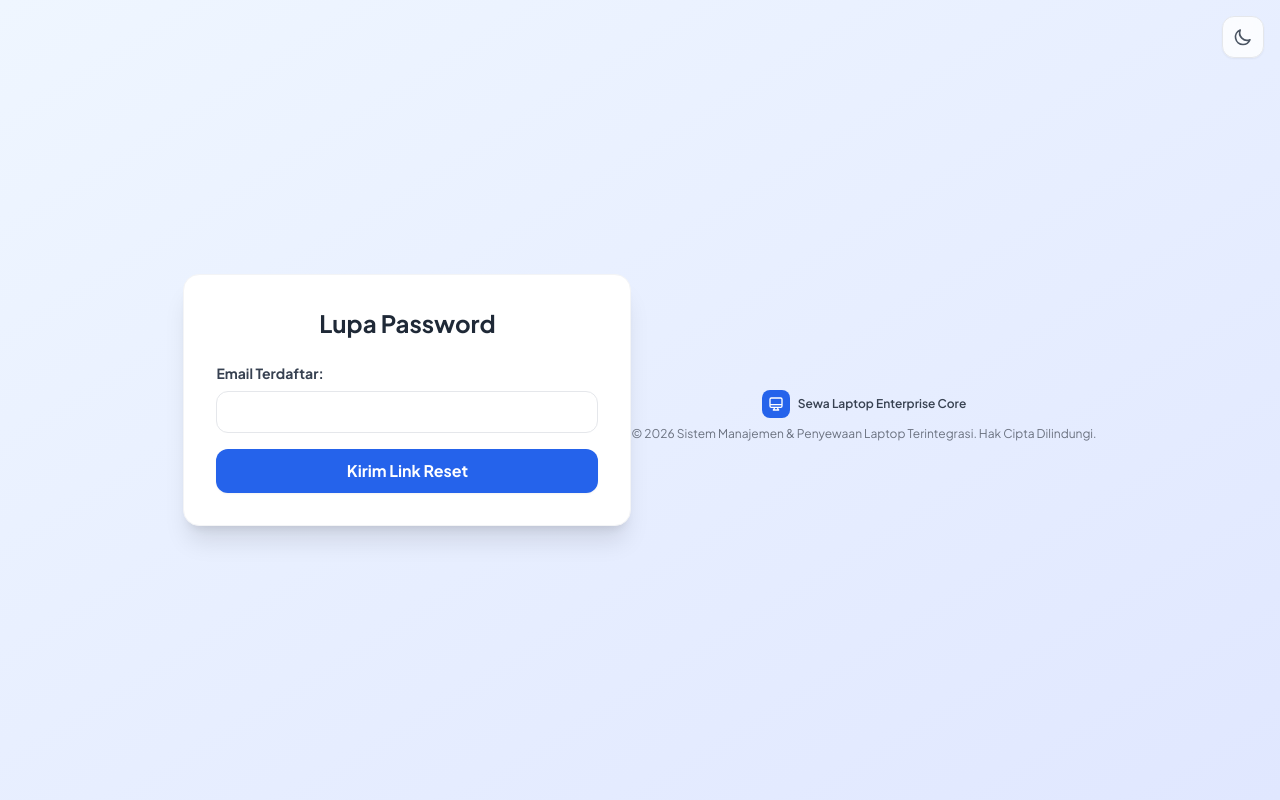
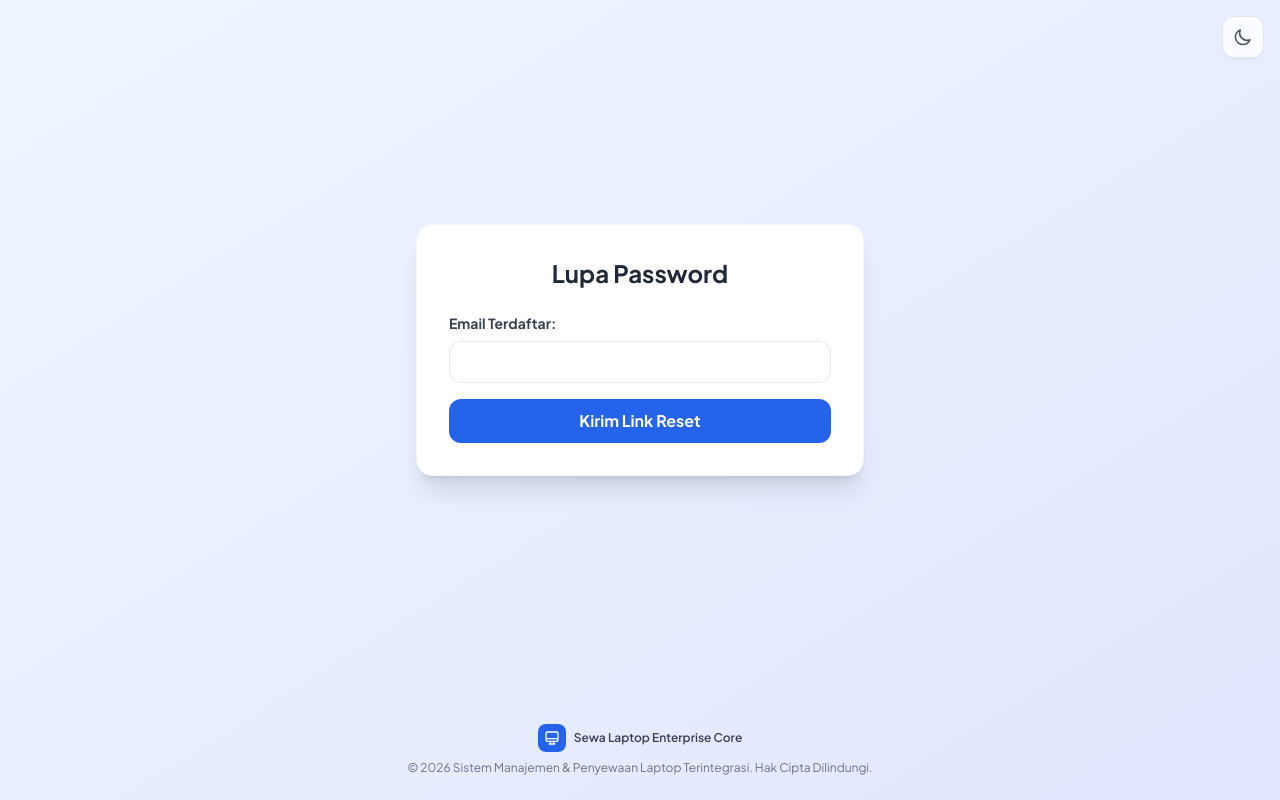
Before and after one commit to kaslana35/proyek1, a Laravel app: page /forgot-password in a window 1280 px wide. Run offline with Laravel 12, Linux system fonts and the light colour scheme; some libraries are stand-ins or nearby versions.

Commit message:
fix: restructure auth pages layout (flex-col, main, footer at bottom)

```diff
--- a/sewa-laptop/resources/views/auth/forgot-password.blade.php
+++ b/sewa-laptop/resources/views/auth/forgot-password.blade.php
@@ -41,13 +41,14 @@
         }
     </script>
 </head>
-<body class="bg-gradient-to-br from-blue-50 to-indigo-100 dark:from-slate-900 dark:to-slate-800 flex items-center justify-center min-h-screen p-4">
+<body class="bg-gradient-to-br from-blue-50 to-indigo-100 dark:from-slate-900 dark:to-slate-800 min-h-screen flex flex-col">
     <!-- Dark Mode Toggle -->
     <button onclick="toggleTheme()" class="fixed top-4 right-4 p-2.5 rounded-xl bg-white/80 dark:bg-slate-800/80 backdrop-blur-md text-gray-600 dark:text-gray-300 hover:bg-white dark:hover:bg-slate-700 shadow-sm border border-gray-200 dark:border-slate-700 transition-smooth z-50" title="Toggle Dark Mode">
         <svg class="w-5 h-5 hidden dark:block" fill="none" stroke="currentColor" viewBox="0 0 24 24"><path stroke-linecap="round" stroke-linejoin="round" stroke-width="2" d="M12 3v1m0 16v1m9-9h-1M4 12H3m15.364 6.364l-.707-.707M6.343 6.343l-.707-.707m12.728 0l-.707.707M6.343 17.657l-.707.707M16 12a4 4 0 11-8 0 4 4 0 018 0z"></path></svg>
         <svg class="w-5 h-5 block dark:hidden" fill="none" stroke="currentColor" viewBox="0 0 24 24"><path stroke-linecap="round" stroke-linejoin="round" stroke-width="2" d="M20.354 15.354A9 9 0 018.646 3.646 9.003 9.003 0 0012 21a9.003 9.003 0 008.354-5.646z"></path></svg>
     </button>
 
+    <main class="flex-1 flex items-center justify-center p-4">
     <div class="bg-white dark:bg-slate-800 p-8 rounded-2xl shadow-xl border border-gray-100 dark:border-slate-700 w-full max-w-md">
         <h2 class="text-2xl font-bold text-center text-gray-800 dark:text-gray-100 mb-6">Lupa Password</h2>
 
@@ -64,7 +65,8 @@
             <button class="w-full bg-blue-600 text-white py-2.5 px-4 rounded-xl font-bold hover:bg-blue-700 transition-smooth shadow-sm">Kirim Link Reset</button>
         </form>
     </div>
-    <footer class="mt-8 py-6 text-center text-xs text-gray-500 dark:text-gray-400">
+    </main>
+    <footer class="py-6 text-center text-xs text-gray-500 dark:text-gray-400">
         <div class="flex items-center justify-center gap-2 mb-2">
             <div class="bg-blue-600 p-1.5 rounded-lg">
                 <svg class="w-4 h-4 text-white" fill="none" stroke="currentColor" viewBox="0 0 24 24"><path stroke-linecap="round" stroke-linejoin="round" stroke-width="2" d="M9.75 17L9 20l-1 1h8l-1-1-.75-3M3 13h18M5 17h14a2 2 0 002-2V5a2 2 0 00-2-2H5a2 2 0 00-2 2v10a2 2 0 002 2z"></path></svg>
--- a/sewa-laptop/resources/views/auth/login.blade.php
+++ b/sewa-laptop/resources/views/auth/login.blade.php
@@ -31,13 +31,14 @@
         })();
     </script>
 </head>
-<body class="bg-gradient-to-br from-blue-50 to-indigo-100 dark:from-slate-900 dark:to-slate-800 flex items-center justify-center min-h-screen p-4">
+<body class="bg-gradient-to-br from-blue-50 to-indigo-100 dark:from-slate-900 dark:to-slate-800 min-h-screen flex flex-col">
     <!-- Dark Mode Toggle -->
     <button onclick="toggleTheme()" class="fixed top-4 right-4 p-2.5 rounded-xl bg-white/80 dark:bg-slate-800/80 backdrop-blur-md text-gray-600 dark:text-gray-300 hover:bg-white dark:hover:bg-slate-700 shadow-sm border border-gray-200 dark:border-slate-700 transition-smooth z-50" title="Toggle Dark Mode">
         <svg class="w-5 h-5 hidden dark:block" fill="none" stroke="currentColor" viewBox="0 0 24 24"><path stroke-linecap="round" stroke-linejoin="round" stroke-width="2" d="M12 3v1m0 16v1m9-9h-1M4 12H3m15.364 6.364l-.707-.707M6.343 6.343l-.707-.707m12.728 0l-.707.707M6.343 17.657l-.707.707M16 12a4 4 0 11-8 0 4 4 0 018 0z"></path></svg>
         <svg class="w-5 h-5 block dark:hidden" fill="none" stroke="currentColor" viewBox="0 0 24 24"><path stroke-linecap="round" stroke-linejoin="round" stroke-width="2" d="M20.354 15.354A9 9 0 018.646 3.646 9.003 9.003 0 0012 21a9.003 9.003 0 008.354-5.646z"></path></svg>
     </button>
 
+    <main class="flex-1 flex items-center justify-center p-4">
     <div class="bg-white dark:bg-slate-800 p-8 rounded-2xl shadow-xl border border-gray-100 dark:border-slate-700 w-full max-w-md">
         <div class="text-center mb-8">
             <div class="mx-auto w-16 h-16 bg-gradient-to-br from-blue-600 to-blue-700 rounded-2xl flex items-center justify-center mb-4 shadow-lg">
@@ -113,7 +114,8 @@
             }
         }
     </script>
-    <footer class="mt-8 py-6 text-center text-xs text-gray-500 dark:text-gray-400">
+    </main>
+    <footer class="py-6 text-center text-xs text-gray-500 dark:text-gray-400">
         <div class="flex items-center justify-center gap-2 mb-2">
             <div class="bg-blue-600 p-1.5 rounded-lg">
                 <svg class="w-4 h-4 text-white" fill="none" stroke="currentColor" viewBox="0 0 24 24"><path stroke-linecap="round" stroke-linejoin="round" stroke-width="2" d="M9.75 17L9 20l-1 1h8l-1-1-.75-3M3 13h18M5 17h14a2 2 0 002-2V5a2 2 0 00-2-2H5a2 2 0 00-2 2v10a2 2 0 002 2z"></path></svg>
--- a/sewa-laptop/resources/views/auth/register.blade.php
+++ b/sewa-laptop/resources/views/auth/register.blade.php
@@ -38,6 +38,7 @@
         <svg class="w-5 h-5 block dark:hidden" fill="none" stroke="currentColor" viewBox="0 0 24 24"><path stroke-linecap="round" stroke-linejoin="round" stroke-width="2" d="M20.354 15.354A9 9 0 018.646 3.646 9.003 9.003 0 0012 21a9.003 9.003 0 008.354-5.646z"></path></svg>
     </button>
 
+    <main class="flex-1 flex items-center justify-center p-4">
     <div class="bg-white dark:bg-slate-800 p-8 rounded-2xl shadow-xl border border-gray-100 dark:border-slate-700 w-full max-w-md">
         <div class="text-center mb-6">
             <div class="mx-auto w-16 h-16 bg-gradient-to-br from-blue-600 to-blue-700 rounded-2xl flex items-center justify-center mb-4 shadow-lg">
@@ -99,7 +100,8 @@
             }
         }
     </script>
-    <footer class="mt-8 py-6 text-center text-xs text-gray-500 dark:text-gray-400">
+    </main>
+    <footer class="py-6 text-center text-xs text-gray-500 dark:text-gray-400">
         <div class="flex items-center justify-center gap-2 mb-2">
             <div class="bg-blue-600 p-1.5 rounded-lg">
                 <svg class="w-4 h-4 text-white" fill="none" stroke="currentColor" viewBox="0 0 24 24"><path stroke-linecap="round" stroke-linejoin="round" stroke-width="2" d="M9.75 17L9 20l-1 1h8l-1-1-.75-3M3 13h18M5 17h14a2 2 0 002-2V5a2 2 0 00-2-2H5a2 2 0 00-2 2v10a2 2 0 002 2z"></path></svg>
```
